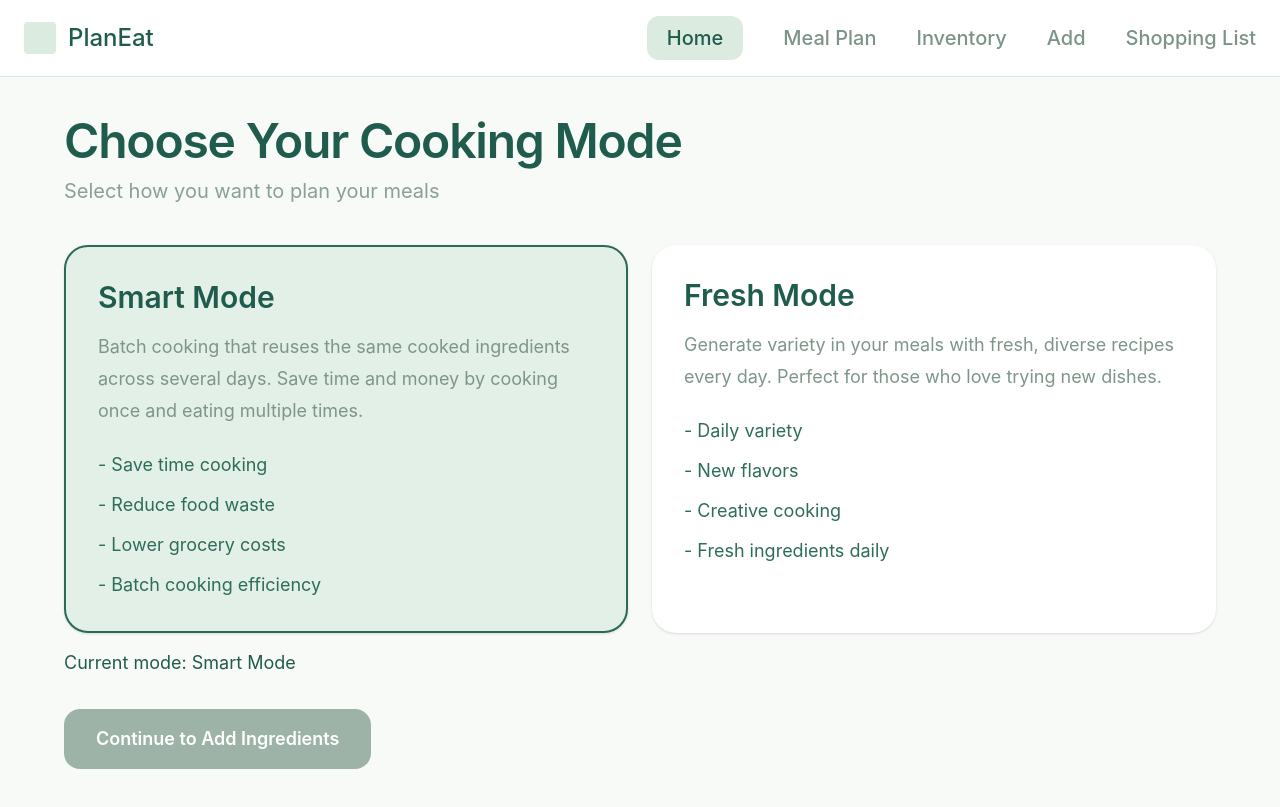
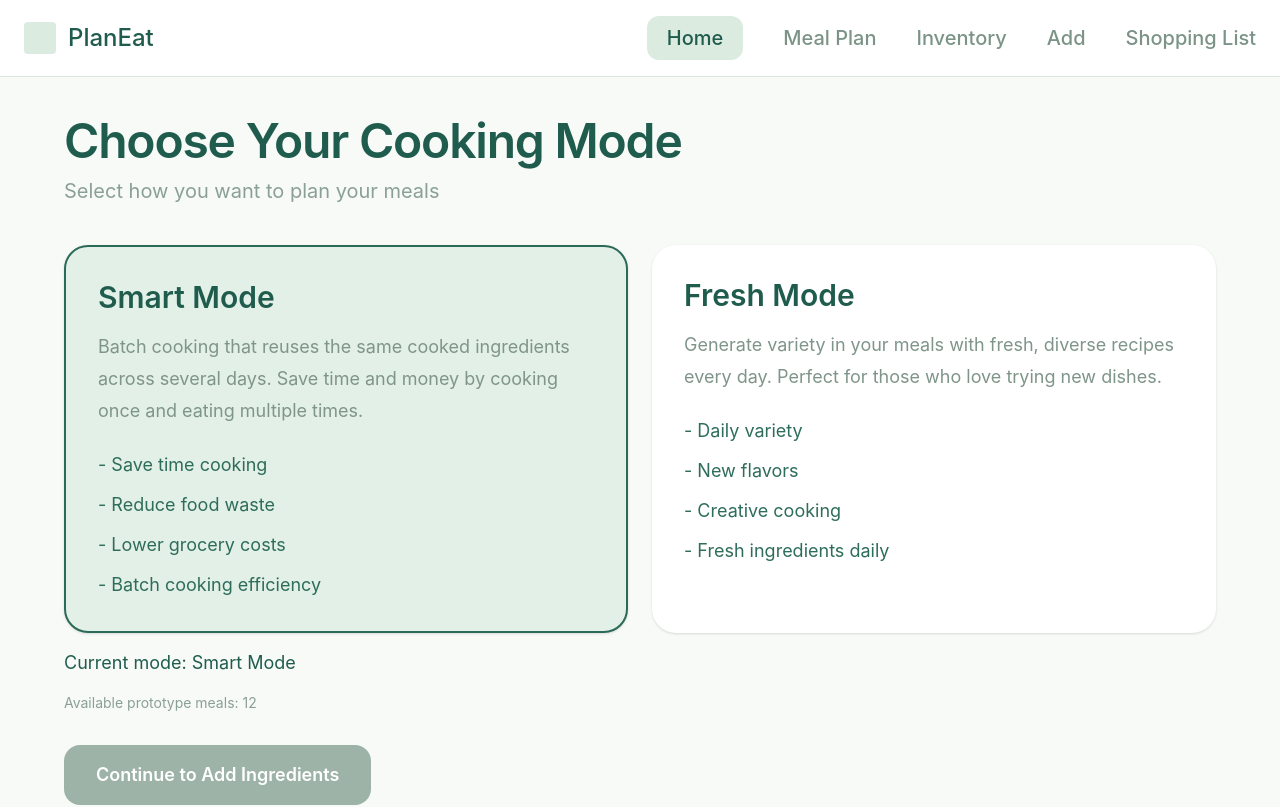
Before and after one commit to TatevikTadevosyan86/PlanEat, a React app in the folder frontend/: page / in a window 1280 px wide. Shown: the top 807 px of the page. Built offline with nearby package versions, Linux system fonts and the light colour scheme; the HTML template or start-up script is replaced by a standard one.

Commit message:
Import meals data

```diff
--- a/frontend/src/pages/Home.jsx
+++ b/frontend/src/pages/Home.jsx
@@ -1,5 +1,6 @@
 import { useState } from 'react'
 import AddIngredient from '../components/AddIngredient.jsx'
+import { meals } from '../data/meals.js'
 
 function Home() {
   const [ingredientName, setIngredientName] = useState('')
@@ -116,6 +117,10 @@ function Home() {
               Current mode:{' '}
               {planningMode === 'smart' ? 'Smart Mode' : 'Fresh Mode'}
             </p>
+            <p className="mt-4 text-sm text-[#8ba095]">
+  Available prototype meals: {meals.length}
+</p>
+
 
             <div className="mt-8">
               <button className="rounded-2xl bg-[#9db3a8] px-8 py-4 text-lg font-semibold text-white">
```
